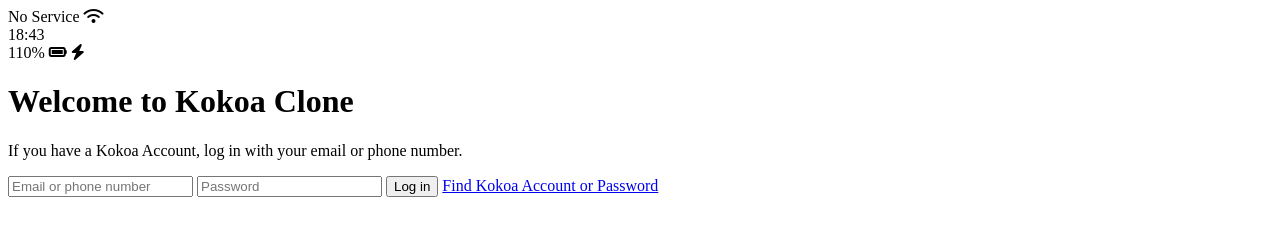
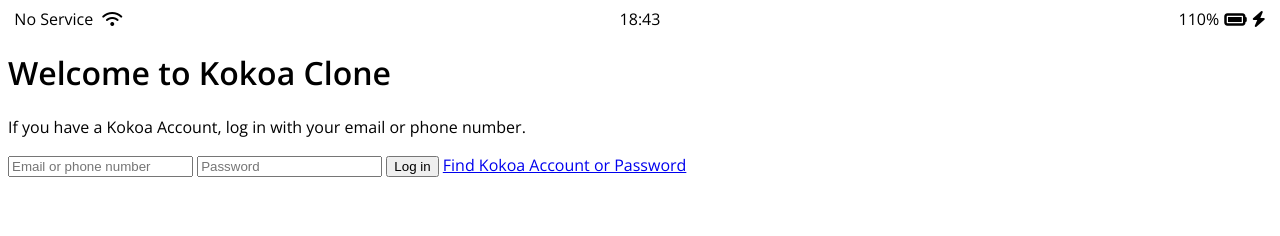
Before and after one commit to hjjo0/kokoa-clone, a plain HTML site: page index.html in a window 1280 px wide. Drawn offline with nearby package versions, Linux system fonts and the light colour scheme.

Commit message:
Status bar

```diff
--- /dev/null
+++ b/css/styles.css
@@ -0,0 +1,32 @@
+@import url("https://fonts.googleapis.com/css2?family=Open+Sans:wght@400;600&display=swap");
+body {
+  font-family: "Open Sans", sans-serif;
+}
+
+.status-bar {
+    display: flex;
+    justify-content: center;
+}
+
+.status-bar__column {
+    width: 33%;
+}
+
+.status-bar__column:first-child span{
+    margin-right: 5px;
+}
+
+.status-bar__column:nth-child(2) {
+    display: flex;
+    justify-content: center;
+}
+
+.status-bar__column:last-child {
+    display: flex;
+    justify-content: flex-end;
+    align-items: center;
+}
+
+.status-bar__column .fa-battery-full {
+    margin: 0px 5px;
+}
--- a/index.html
+++ b/index.html
@@ -1,6 +1,7 @@
 <!DOCTYPE html>
 <html lang="en">
 <head>
+    <link rel="stylesheet" href="css/styles.css">
     <meta charset="UTF-8">
     <meta name="viewport" content="width=device-width, initial-scale=1.0">
     <title>Welcome to Kokoa Clone</title>
@@ -16,7 +17,7 @@
         </div>
         <div class="status-bar__column">
             <span>110%</span>
-            <i class="fa-solid fa-battery-full"></i>
+            <i class="fa-solid fa-battery-full fa-lg"></i>
             <i class="fa-solid fa-bolt"></i>
         </div>
     </div>
```
